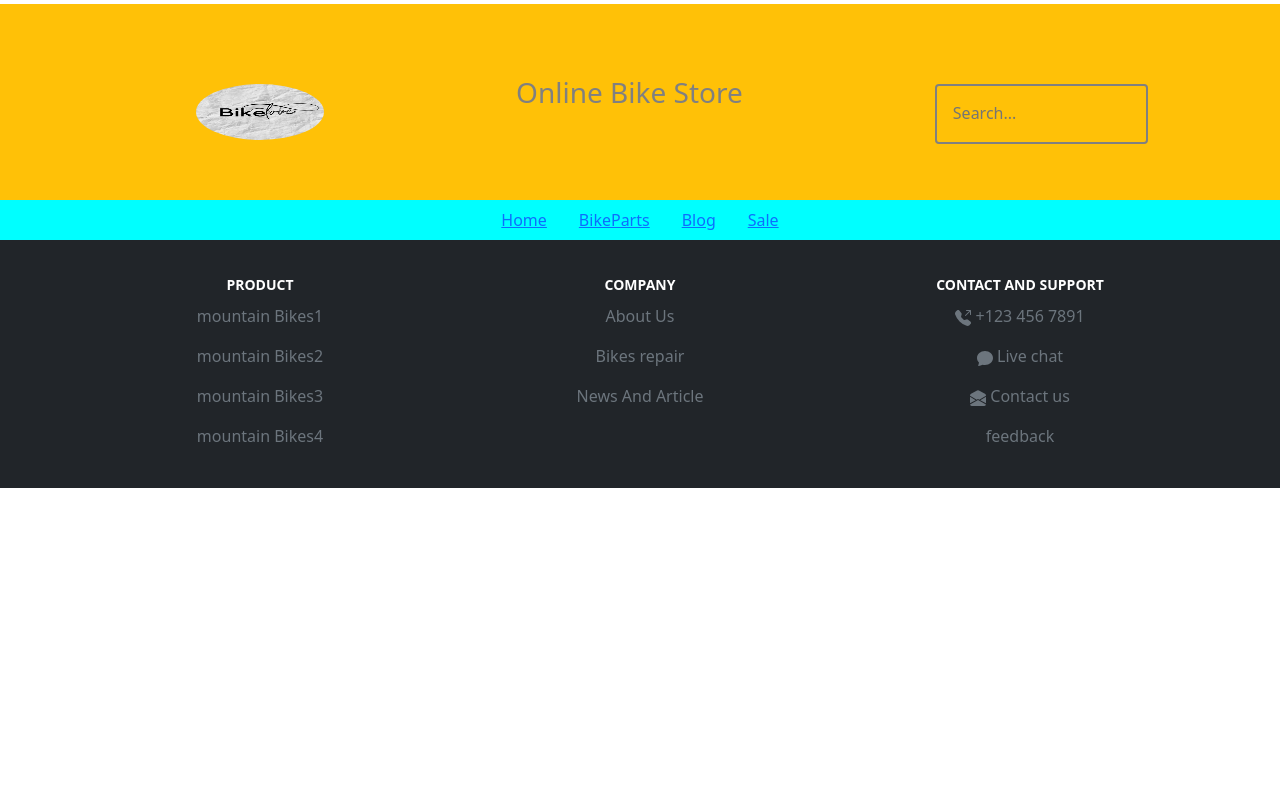
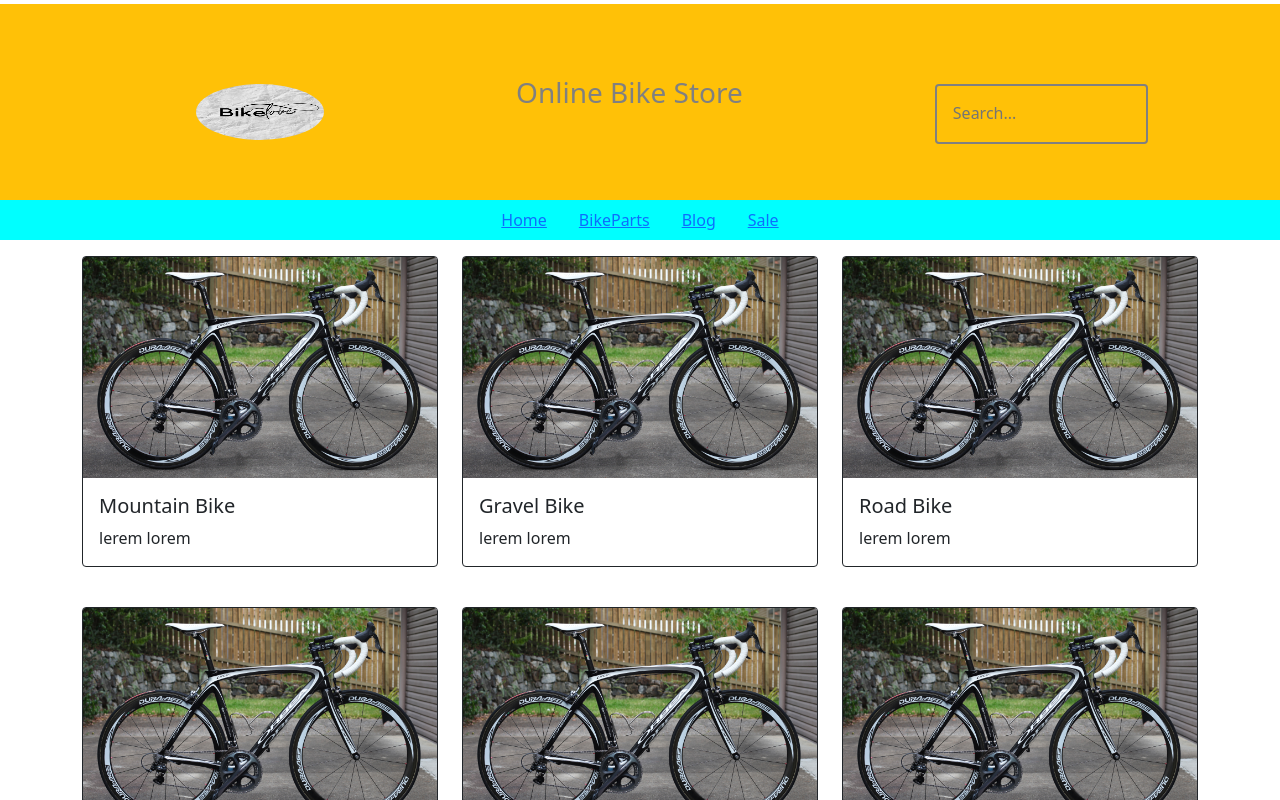
Before and after one commit to sansadev/swati-profile, a React (Create React App) app: page / in a window 1280 px wide. Shown: the top 800 px of the page. Built offline with nearby package versions, Linux system fonts and the light colour scheme.

Commit message:
added card to home page

```diff
--- a/src/components/Bikes/BikeList.jsx
+++ b/src/components/Bikes/BikeList.jsx
@@ -1,4 +1,4 @@
-//import BikeCards from "./BikeCards";
+
 import './card.scss';
 import { Container,Card,Row,Col } from 'react-bootstrap';
 
--- a/src/index.js
+++ b/src/index.js
@@ -2,6 +2,7 @@
   import ReactDOM from 'react-dom';
   import './App.scss';
   import App from './App';
+import Footer from './components/Footer/footer';
 
 
 
--- a/src/pages/Home.jsx
+++ b/src/pages/Home.jsx
@@ -13,7 +13,7 @@ function Home() {
              <Header />
              <NavBar />
 
-
+           <BikeCards />
           <Footer />
 
         </div>
```
Also changed, not shown: 1 other file (tests, documents, lock files or other folders).
